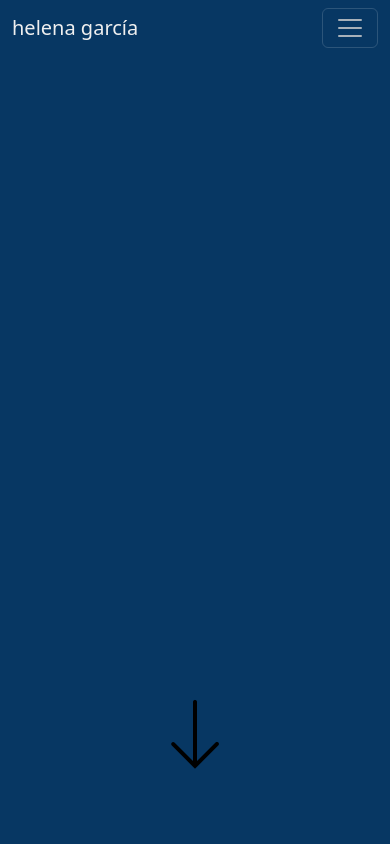
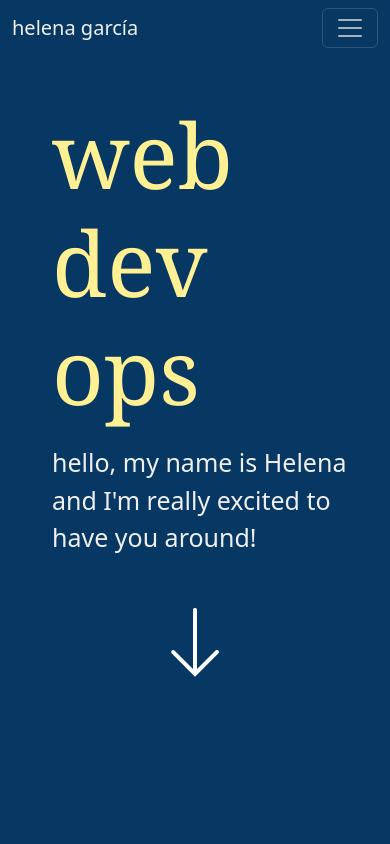
Before and after one commit to hachesanchez/porfolio-dev, a React (Vite) app: page / in a window 390 px wide. Shown: the top 844 px of the page. Built offline with nearby package versions, Linux system fonts and the light colour scheme.

Commit message:
hero mobile size

```diff
--- a/src/components/HomePage/Hero.css
+++ b/src/components/HomePage/Hero.css
@@ -3,7 +3,7 @@
   height: 100vh;
 }
 
-/* @media (max-width: 1100px) {
+@media (max-width: 1100px) {
   .hero-computer {
     display: none;
   }
@@ -11,9 +11,9 @@
   .hero-mobile {
     display: block;
   }
-} */
+}
 
-@media (min-width: 300px) {
+@media (min-width: 1100px) {
   .hero-computer {
     display: block;
   }
@@ -63,7 +63,7 @@
 .hero-Container {
   position: relative;
   z-index: 2;
-  margin-top: 350px;
+  margin-top: 30px;
   margin-left: 40px;
   margin-right: 25px;
 }
@@ -74,7 +74,7 @@
   align-items: center;
   justify-content: center;
   cursor: pointer;
-  margin-top: 180px;
+  margin-top: 70px;
   height: 30px;
 }
 
@@ -87,11 +87,11 @@
 }
 
 .hero-title {
-  margin-top: 20px;
+  margin-top: 100px;
   color: #fff193;
-  font-size: 96px;
+  font-size: 90px;
   font-weight: 300;
-  font-family: monospace;
+  font-family: Georgia, 'Times New Roman', Times, serif
 }
 
 
@@ -99,7 +99,7 @@
 
   /* X-Small screens */
   .hero-title {
-    font-size: 30px;
+    font-size: 90px;
   }
 }
 
--- a/src/components/HomePage/Hero.jsx
+++ b/src/components/HomePage/Hero.jsx
@@ -73,7 +73,7 @@ const Hero = ({ data }) => {
       <div className="hero-mobile">
         <Container>
           <div className="hero-Container">
-            <h1 className="hero-title">web - dev - ops</h1>
+            <h1 className="hero-title">web dev ops</h1>
             <p className="hero-text">
               hello, my name is {data.username} and I'm really excited to have you around!
             </p>
```
